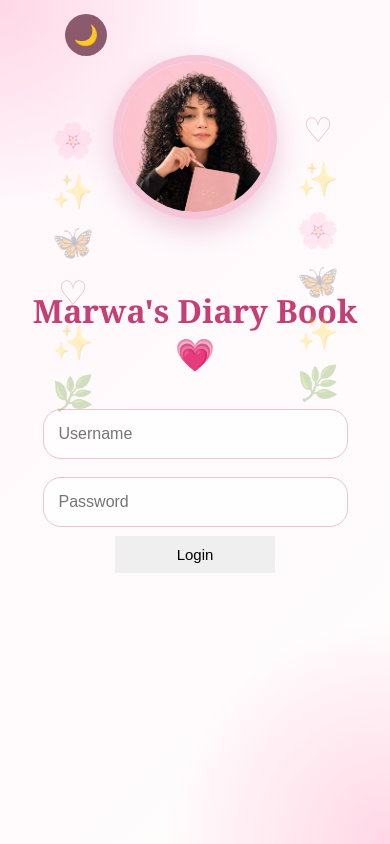
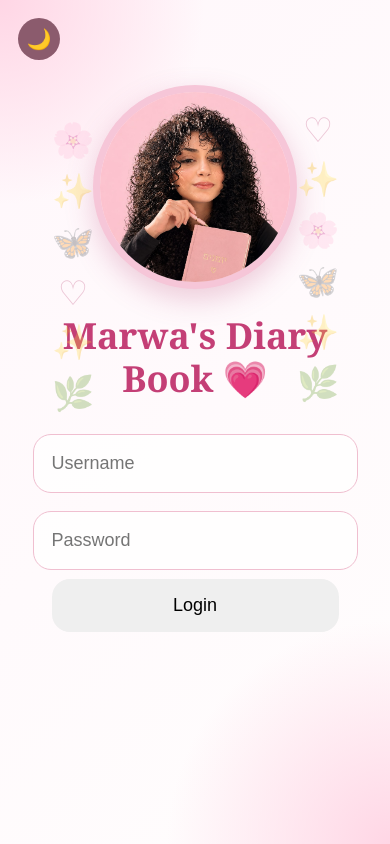
Before and after one commit to marwabisher27-commits/DiaryBook, a plain HTML site: page index.html in a window 390 px wide. Drawn offline with Linux system fonts and the light colour scheme.

Commit message:
improve login mobile size

```diff
--- a/style.css
+++ b/style.css
@@ -759,3 +759,40 @@ textarea {
 .add-task-box button {
   width: 50px;
 }
+@media (max-width: 768px) {
+  #loginPage {
+    justify-content: flex-start;
+    padding-top: 85px;
+  }
+
+  #loginPage .cover-img {
+    width: 190px;
+    height: 190px;
+  }
+
+  #loginPage h1 {
+    font-size: 36px;
+    line-height: 1.2;
+    margin: 25px 0;
+  }
+
+  #loginPage input {
+    width: 82%;
+    max-width: 360px;
+    padding: 18px;
+    font-size: 18px;
+  }
+
+  #loginPage button {
+    width: 82%;
+    max-width: 360px;
+    padding: 16px;
+    font-size: 18px;
+    border-radius: 18px;
+  }
+
+  .dark-toggle {
+    top: 18px;
+    left: 18px;
+  }
+}
```
